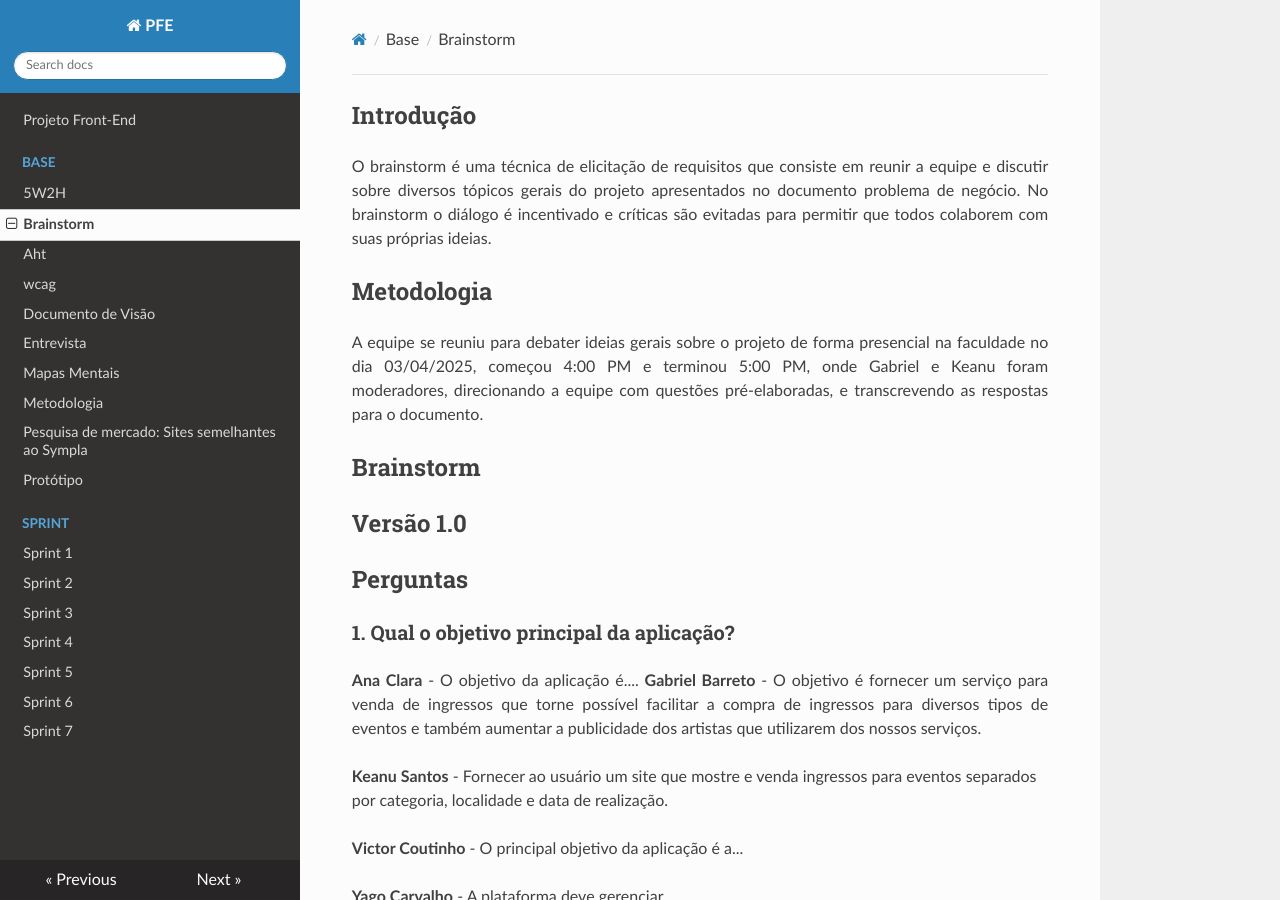
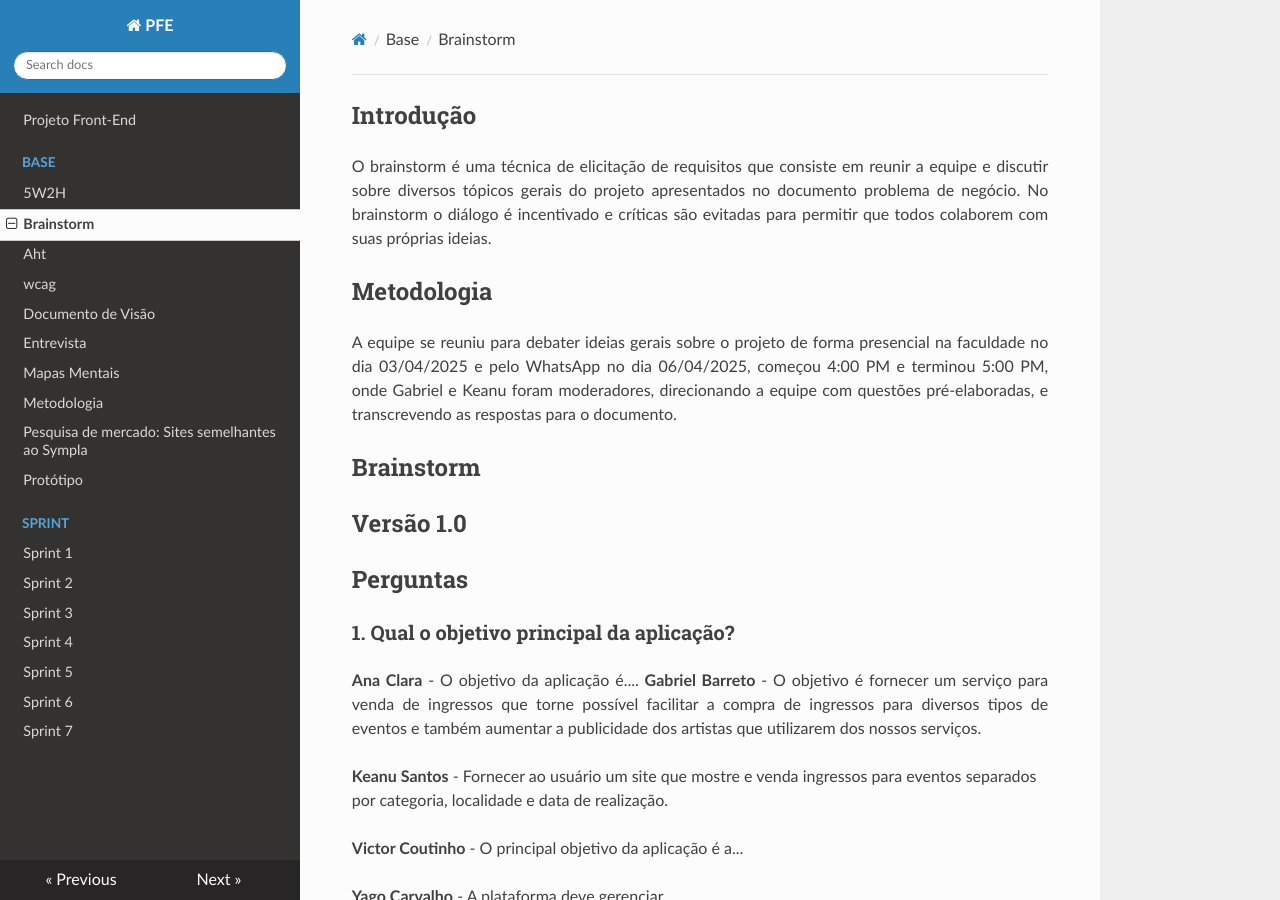
Before and after one commit to Projetos-de-Extensao/PFE_25.1_8001_IV, an MkDocs documentation site: the page built from docs/base/Brainstorm.md, in a window 1280 px wide and 900 px high. Built offline with MkDocs 1.6.1, drawn with Linux system fonts in a browser that asks for light colours; nearby versions of some CDN libraries.

Commit message:
Update Brainstorm.md

```diff
--- a/docs/base/Brainstorm.md
+++ b/docs/base/Brainstorm.md
@@ -10,7 +10,7 @@
 
 ## Metodologia
 <p align = "justify">
-A equipe se reuniu para debater ideias gerais sobre o projeto de forma presencial na faculdade no dia 03/04/2025, começou 4:00 PM e terminou 5:00 PM, onde Gabriel e Keanu foram moderadores, direcionando a equipe com questões pré-elaboradas, e transcrevendo as respostas para o documento.
+A equipe se reuniu para debater ideias gerais sobre o projeto de forma presencial na faculdade no dia 03/04/2025 e pelo WhatsApp no dia 06/04/2025, começou 4:00 PM e terminou 5:00 PM, onde Gabriel e Keanu foram moderadores, direcionando a equipe com questões pré-elaboradas, e transcrevendo as respostas para o documento.
 </p>
 
 ## Brainstorm
```
